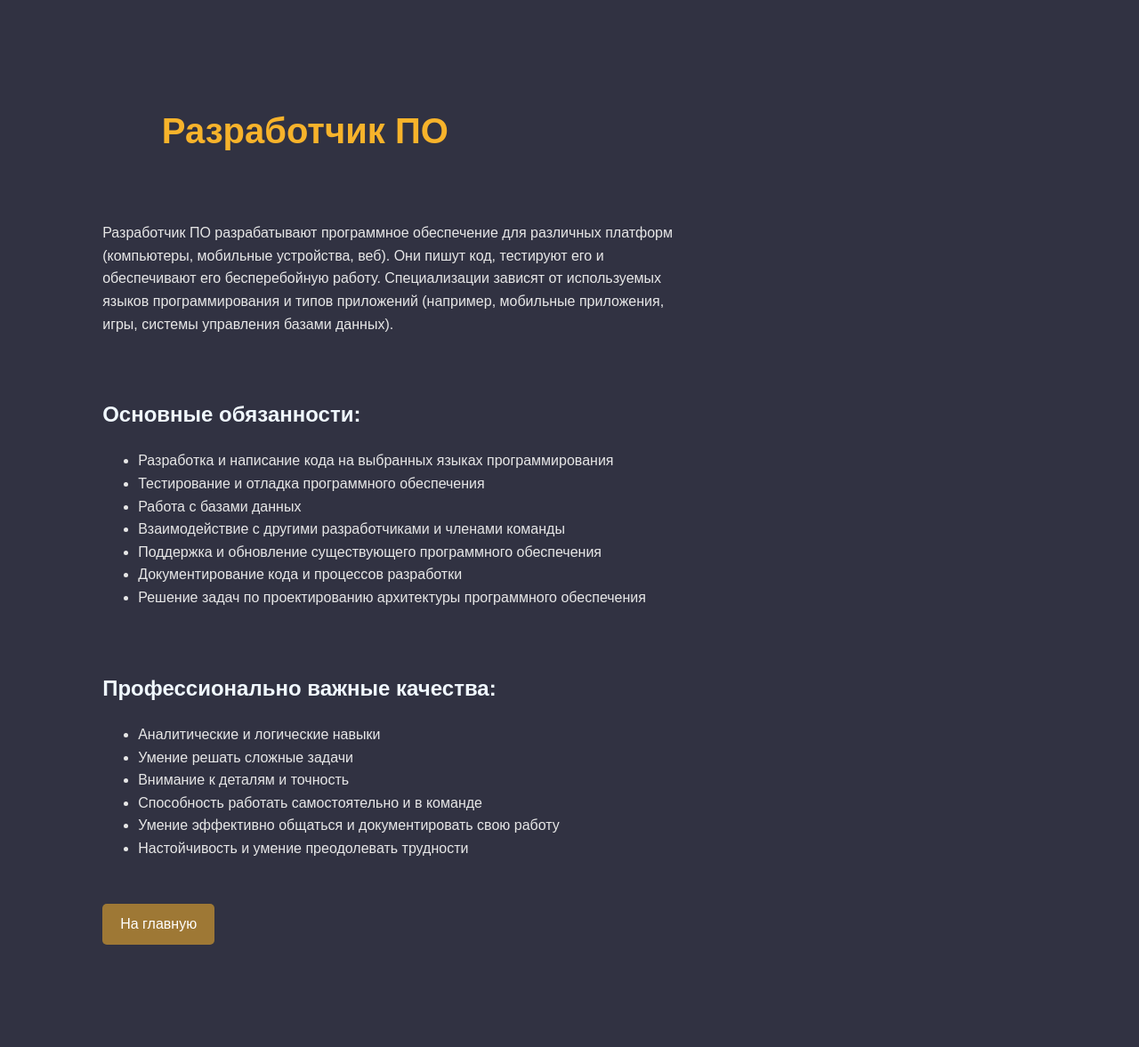
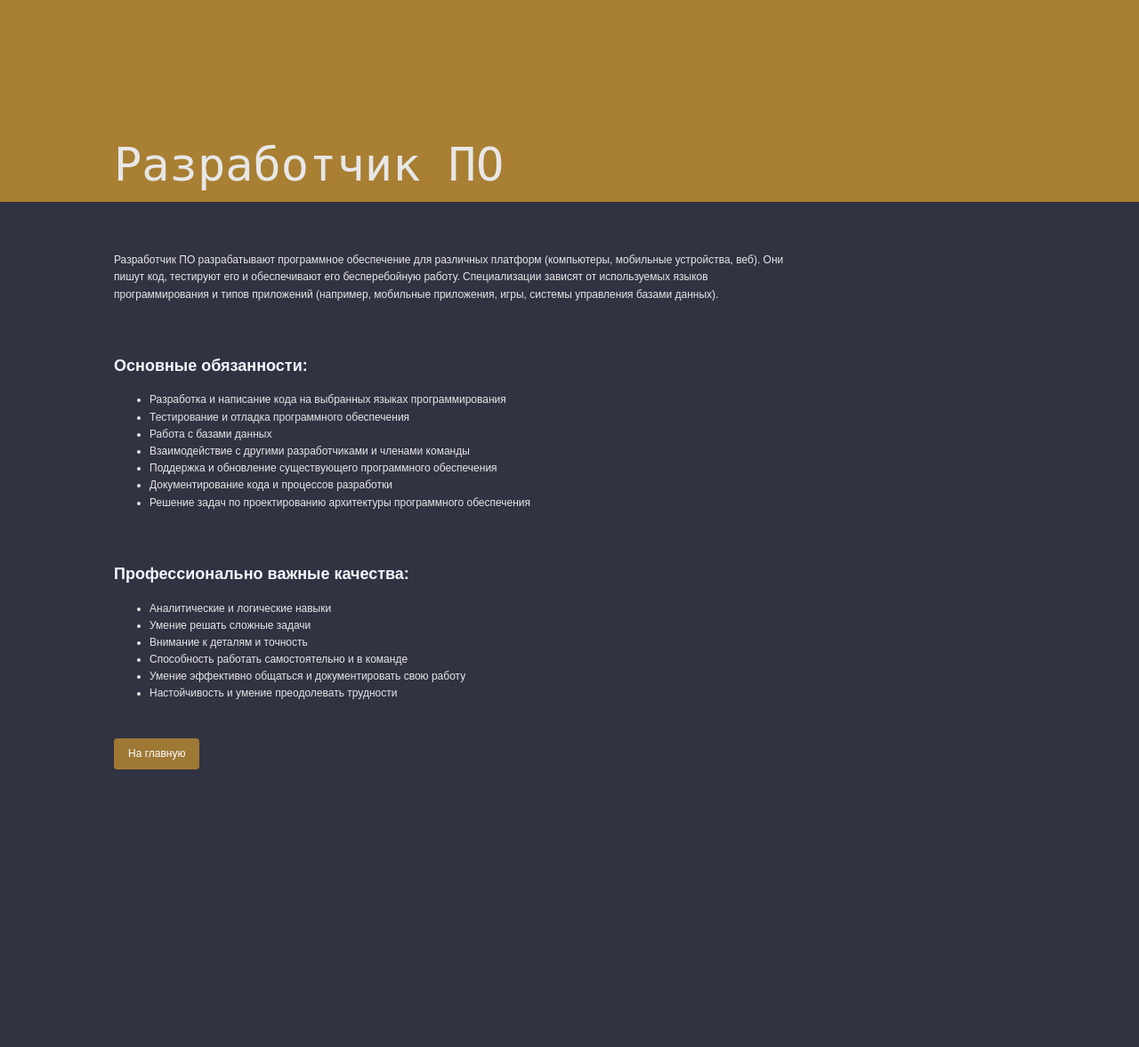
Before and after one commit to IXITMANI/OUPIDIDY, a PHP site: page /html/SoftwareDeveloper.html in a window 1280 px wide. Shown: the whole page at 89% size. After the commit the page ends 865 px from the top, so only its background shows below. Run offline with PHP 8.4, Linux system fonts and the light colour scheme.

Commit message:
added a better article's design

```diff
--- a/css/Cybersecurity.css
+++ b/css/Cybersecurity.css
@@ -1,5 +1,5 @@
-h1 {
-    color: #45CA6D;
+.heading {
+    background-color: #45CA6D99;
 }
 
 
--- a/css/DataScientist.css
+++ b/css/DataScientist.css
@@ -1,5 +1,5 @@
-h1 {
-    color: #85C7F2;
+.heading {
+    background-color: #85c6f299;
 }
 
 
--- a/css/DevOps.css
+++ b/css/DevOps.css
@@ -1,5 +1,5 @@
-h1 {
-    color: #D15955;
+.heading {
+    background-color: #D1595599;
 }
 
 
--- a/css/SoftwareDeveloper.css
+++ b/css/SoftwareDeveloper.css
@@ -1,8 +1,6 @@
-h1 {
-    color: #F7B32B;
-    padding-right: 0px;
+.heading {
+    background-color: #f7b32b99;
 }
-
 
 
 .back-button {
--- a/css/UIDesigner.css
+++ b/css/UIDesigner.css
@@ -1,5 +1,5 @@
-h1 {
-    color: #AD5891;
+.heading {
+    background-color: #AD589199;
 }
 
 
--- a/css/WebDeveloper.css
+++ b/css/WebDeveloper.css
@@ -1,5 +1,5 @@
-h1 {
-    color: #DD8944;
+.heading {
+    background-color: #DD894499;
 }
 
 
--- a/css/style.css
+++ b/css/style.css
@@ -1,34 +1,49 @@
 body {
+    margin: 0;
+    padding: 0;
     font-family: sans-serif;
     line-height: 1.6;
-    margin: 9%;
     background-color: #313242;
-    padding-right: 30%;
     color: #e7e7e7;
 }
 
-h1{
+.text {
+    font-size: 1.5vh;
+    padding-right: 30%;
+    margin-top: 3%;
+    margin-left: 10%;
+    margin-bottom: 5%;
+}
+
+.heading_text{
+    font-family: monospace;
+    font-size: 6.5vh;
+    margin-top: 0;
     padding-left: 10%;
-    font-size: 2.5em;
 }
+
+.empty_space{
+    min-height: 18vh;
+}
+
 h2 {
     color: aliceblue;
 }
 
 .obj{
-    margin-top: 70px;
-    margin-bottom: 30px;
+    margin-top: 7vh;
+    margin-bottom: 3vh;
 
 }
 
 
 .back-button {
     display: inline-block;
-    padding: 10px 20px;
+    padding: 1vh 2vh;
     color: white;
     text-decoration: none;
-    border-radius: 5px;
-    margin-top: 20px;
+    border-radius: 0.5vh;
+    margin-top: 2vh;
 }
 
 .back-button:hover {
--- a/html/SoftwareDeveloper.html
+++ b/html/SoftwareDeveloper.html
@@ -5,12 +5,14 @@
     <meta name="viewport" content="width=device-width, initial-scale=1.0">
     <link rel='stylesheet' type='text/css' media='screen' href='/css/style.css'>
     <link rel='stylesheet' type='text/css' media='screen' href='/css/SoftwareDeveloper.css'>
-    <title>Профессия: Программист</title>
+    <title>Профессия: Разработчик ПО</title>
 </head>
 <body>
-
-    <h1> Разработчик ПО</h1>
-
+    <header class="heading">
+        <div class="empty_space"> </br> </div>
+        <div class="heading_text">Разработчик ПО</div>
+    </header>
+    <div class="text">
     <div class="obj">
     <p>Разработчик ПО разрабатывают программное обеспечение для различных платформ (компьютеры, мобильные устройства, веб). Они пишут код, тестируют его и обеспечивают его бесперебойную работу. Специализации зависят от используемых языков программирования и типов приложений (например, мобильные приложения, игры, системы управления базами данных).</p>
     </div>
@@ -40,7 +42,9 @@
     </ul>
     </div>
 
+
     <a href="/Main.html" class="back-button">На главную</a>
+</div>
 
 </body>
 </html>
```
Also changed, not shown: css/main.css (+9 -10 lines), html/BlackDevOps.html (+7 -6 lines), html/Cybersecurity.html (+6 -3 lines), html/DataScientist.html (+6 -4 lines), html/UIDesigner.html (+6 -1 lines), html/WebDeveloper.html (+6 -3 lines).
